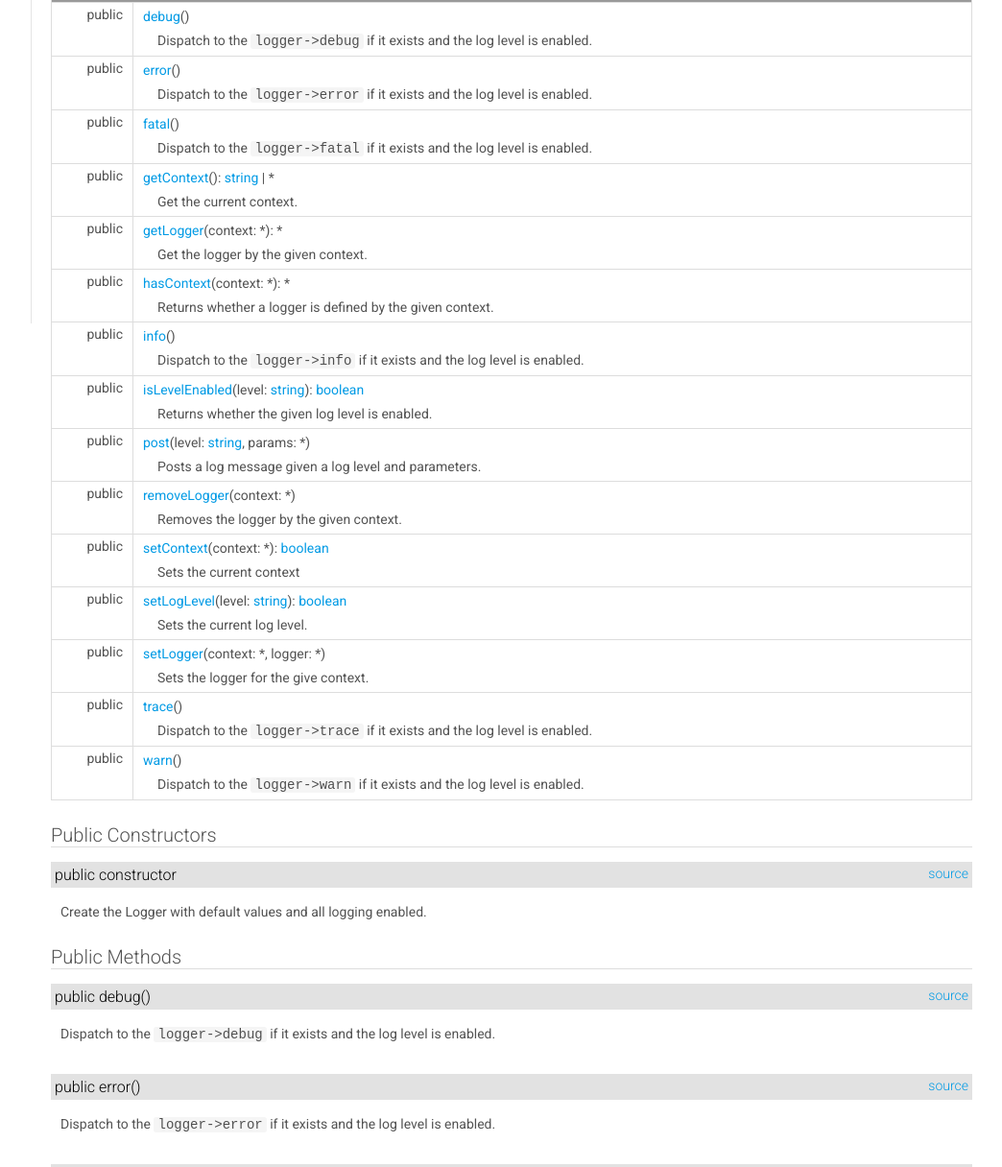
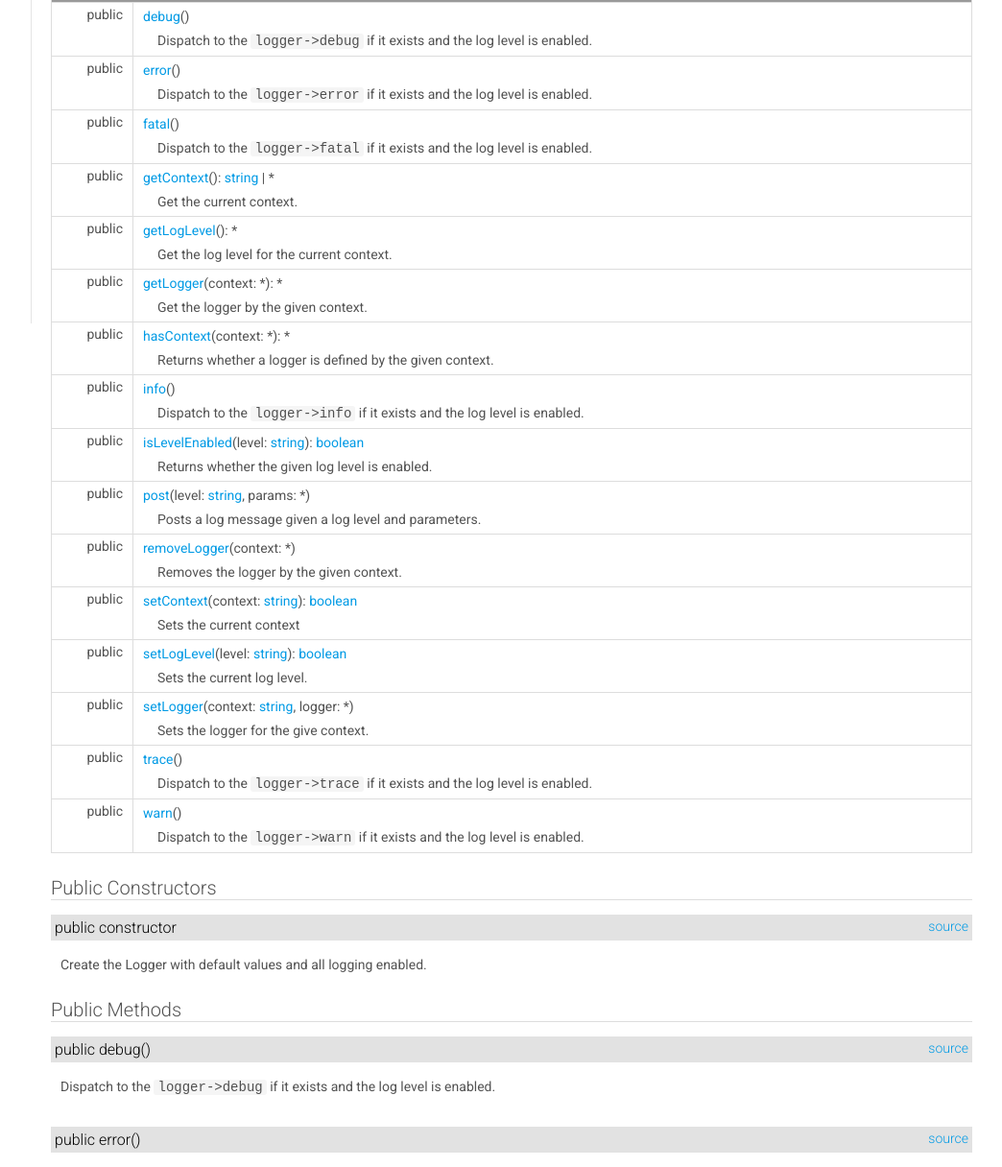
Before and after one commit to typhonjs-common/typhonjs-core-logging, a website: page docs/class/src/Logger.js~Logger.html in a window 1280 px wide. Shown: the part 477-1693 px from the top of the page at 96% size, without its empty margins (217-1261 px from the left). Drawn offline with Linux system fonts and the light colour scheme; files that its build step writes are made by us from their sources.

Commit message:
Updated docs

```diff
--- a/docs/class/src/Logger.js~Logger.html
+++ b/docs/class/src/Logger.js~Logger.html
@@ -235,6 +235,32 @@ the <code>setLogger</code> method. Change the logging context by invoking <code>
     <td>
       <div>
         <p>
+           <span data-ice="name"><span><a href="class/src/Logger.js~Logger.html#instance-method-getLogLevel">getLogLevel</a></span></span><span data-ice="signature">(): <span>*</span></span>
+        </p>
+      </div>
+      <div>
+
+
+        <div data-ice="description"><p>Get the log level for the current context.</p>
+</div>
+      </div>
+    </td>
+    <td>
+
+
+    </td>
+  </tr>
+<tr data-ice="target">
+    <td>
+      <span class="access" data-ice="access">public</span>
+
+
+
+      <span class="override" data-ice="override"></span>
+    </td>
+    <td>
+      <div>
+        <p>
            <span data-ice="name"><span><a href="class/src/Logger.js~Logger.html#instance-method-getLogger">getLogger</a></span></span><span data-ice="signature">(context: <span>*</span>): <span>*</span></span>
         </p>
       </div>
@@ -391,7 +417,7 @@ the <code>setLogger</code> method. Change the logging context by invoking <code>
     <td>
       <div>
         <p>
-           <span data-ice="name"><span><a href="class/src/Logger.js~Logger.html#instance-method-setContext">setContext</a></span></span><span data-ice="signature">(context: <span>*</span>): <span><a href="https://developer.mozilla.org/en-US/docs/Web/JavaScript/Reference/Global_Objects/Boolean">boolean</a></span></span>
+           <span data-ice="name"><span><a href="class/src/Logger.js~Logger.html#instance-method-setContext">setContext</a></span></span><span data-ice="signature">(context: <span><a href="https://developer.mozilla.org/en-US/docs/Web/JavaScript/Reference/Global_Objects/String">string</a></span>): <span><a href="https://developer.mozilla.org/en-US/docs/Web/JavaScript/Reference/Global_Objects/Boolean">boolean</a></span></span>
         </p>
       </div>
       <div>
@@ -443,7 +469,7 @@ the <code>setLogger</code> method. Change the logging context by invoking <code>
     <td>
       <div>
         <p>
-           <span data-ice="name"><span><a href="class/src/Logger.js~Logger.html#instance-method-setLogger">setLogger</a></span></span><span data-ice="signature">(context: <span>*</span>, logger: <span>*</span>)</span>
+           <span data-ice="name"><span><a href="class/src/Logger.js~Logger.html#instance-method-setLogger">setLogger</a></span></span><span data-ice="signature">(context: <span><a href="https://developer.mozilla.org/en-US/docs/Web/JavaScript/Reference/Global_Objects/String">string</a></span>, logger: <span>*</span>)</span>
         </p>
       </div>
       <div>
@@ -576,7 +602,7 @@ the <code>setLogger</code> method. Change the logging context by invoking <code>
     <span class="right-info">
 
 
-      <span data-ice="source"><span><a href="file/src/Logger.js.html#lineNumber46">source</a></span></span>
+      <span data-ice="source"><span><a href="file/src/Logger.js.html#lineNumber48">source</a></span></span>
     </span>
   </h3>
 
@@ -617,7 +643,7 @@ the <code>setLogger</code> method. Change the logging context by invoking <code>
     <span class="right-info">
 
 
-      <span data-ice="source"><span><a href="file/src/Logger.js.html#lineNumber60">source</a></span></span>
+      <span data-ice="source"><span><a href="file/src/Logger.js.html#lineNumber62">source</a></span></span>
     </span>
   </h3>
 
@@ -658,7 +684,7 @@ the <code>setLogger</code> method. Change the logging context by invoking <code>
     <span class="right-info">
 
 
-      <span data-ice="source"><span><a href="file/src/Logger.js.html#lineNumber74">source</a></span></span>
+      <span data-ice="source"><span><a href="file/src/Logger.js.html#lineNumber76">source</a></span></span>
     </span>
   </h3>
 
@@ -699,7 +725,7 @@ the <code>setLogger</code> method. Change the logging context by invoking <code>
     <span class="right-info">
 
 
-      <span data-ice="source"><span><a href="file/src/Logger.js.html#lineNumber90">source</a></span></span>
+      <span data-ice="source"><span><a href="file/src/Logger.js.html#lineNumber92">source</a></span></span>
     </span>
   </h3>
 
@@ -740,6 +766,57 @@ the <code>setLogger</code> method. Change the logging context by invoking <code>
 
 </div>
 <div class="detail" data-ice="detail">
+  <h3 data-ice="anchor" id="instance-method-getLogLevel">
+    <span class="access" data-ice="access">public</span>
+
+
+
+
+    <span data-ice="name">getLogLevel</span><span data-ice="signature">(): <span>*</span></span>
+    <span class="right-info">
+
+
+      <span data-ice="source"><span><a href="file/src/Logger.js.html#lineNumber102">source</a></span></span>
+    </span>
+  </h3>
+
+
+
+
+  <div data-ice="description"><p>Get the log level for the current context.</p>
+</div>
+
+
+
+  <div data-ice="properties">
+</div>
+
+  <div class="return-params" data-ice="returnParams">
+    <h4>Return:</h4>
+    <table>
+      <tr>
+        <td class="return-type" data-ice="returnType"><span>*</span></td>
+
+      </tr>
+    </table>
+    <div data-ice="returnProperties">
+</div>
+  </div>
+
+
+
+
+
+
+
+
+
+
+
+
+
+</div>
+<div class="detail" data-ice="detail">
   <h3 data-ice="anchor" id="instance-method-getLogger">
     <span class="access" data-ice="access">public</span>
 
@@ -750,7 +827,7 @@ the <code>setLogger</code> method. Change the logging context by invoking <code>
     <span class="right-info">
 
 
-      <span data-ice="source"><span><a href="file/src/Logger.js.html#lineNumber101">source</a></span></span>
+      <span data-ice="source"><span><a href="file/src/Logger.js.html#lineNumber113">source</a></span></span>
     </span>
   </h3>
 
@@ -818,7 +895,7 @@ the <code>setLogger</code> method. Change the logging context by invoking <code>
     <span class="right-info">
 
 
-      <span data-ice="source"><span><a href="file/src/Logger.js.html#lineNumber112">source</a></span></span>
+      <span data-ice="source"><span><a href="file/src/Logger.js.html#lineNumber124">source</a></span></span>
     </span>
   </h3>
 
@@ -886,7 +963,7 @@ the <code>setLogger</code> method. Change the logging context by invoking <code>
     <span class="right-info">
 
 
-      <span data-ice="source"><span><a href="file/src/Logger.js.html#lineNumber139">source</a></span></span>
+      <span data-ice="source"><span><a href="file/src/Logger.js.html#lineNumber151">source</a></span></span>
     </span>
   </h3>
 
@@ -927,7 +1004,7 @@ the <code>setLogger</code> method. Change the logging context by invoking <code>
     <span class="right-info">
 
 
-      <span data-ice="source"><span><a href="file/src/Logger.js.html#lineNumber123">source</a></span></span>
+      <span data-ice="source"><span><a href="file/src/Logger.js.html#lineNumber135">source</a></span></span>
     </span>
   </h3>
 
@@ -995,7 +1072,7 @@ the <code>setLogger</code> method. Change the logging context by invoking <code>
     <span class="right-info">
 
 
-      <span data-ice="source"><span><a href="file/src/Logger.js.html#lineNumber156">source</a></span></span>
+      <span data-ice="source"><span><a href="file/src/Logger.js.html#lineNumber168">source</a></span></span>
     </span>
   </h3>
 
@@ -1060,7 +1137,7 @@ the <code>setLogger</code> method. Change the logging context by invoking <code>
     <span class="right-info">
 
 
-      <span data-ice="source"><span><a href="file/src/Logger.js.html#lineNumber203">source</a></span></span>
+      <span data-ice="source"><span><a href="file/src/Logger.js.html#lineNumber215">source</a></span></span>
     </span>
   </h3>
 
@@ -1114,11 +1191,11 @@ the <code>setLogger</code> method. Change the logging context by invoking <code>
 
 
 
-    <span data-ice="name">setContext</span><span data-ice="signature">(context: <span>*</span>): <span><a href="https://developer.mozilla.org/en-US/docs/Web/JavaScript/Reference/Global_Objects/Boolean">boolean</a></span></span>
+    <span data-ice="name">setContext</span><span data-ice="signature">(context: <span><a href="https://developer.mozilla.org/en-US/docs/Web/JavaScript/Reference/Global_Objects/String">string</a></span>): <span><a href="https://developer.mozilla.org/en-US/docs/Web/JavaScript/Reference/Global_Objects/Boolean">boolean</a></span></span>
     <span class="right-info">
 
 
-      <span data-ice="source"><span><a href="file/src/Logger.js.html#lineNumber214">source</a></span></span>
+      <span data-ice="source"><span><a href="file/src/Logger.js.html#lineNumber226">source</a></span></span>
     </span>
   </h3>
 
@@ -1140,7 +1217,7 @@ the <code>setLogger</code> method. Change the logging context by invoking <code>
 
     <tr data-ice="property" data-depth="0">
       <td data-ice="name" data-depth="0">context</td>
-      <td data-ice="type"><span>*</span></td>
+      <td data-ice="type"><span><a href="https://developer.mozilla.org/en-US/docs/Web/JavaScript/Reference/Global_Objects/String">string</a></span></td>
       <td data-ice="appendix"></td>
       <td data-ice="description"><p>The context to set.</p>
 </td>
@@ -1186,7 +1263,7 @@ the <code>setLogger</code> method. Change the logging context by invoking <code>
     <span class="right-info">
 
 
-      <span data-ice="source"><span><a href="file/src/Logger.js.html#lineNumber231">source</a></span></span>
+      <span data-ice="source"><span><a href="file/src/Logger.js.html#lineNumber243">source</a></span></span>
     </span>
   </h3>
 
@@ -1250,11 +1327,11 @@ the <code>setLogger</code> method. Change the logging context by invoking <code>
 
 
 
-    <span data-ice="name">setLogger</span><span data-ice="signature">(context: <span>*</span>, logger: <span>*</span>)</span>
+    <span data-ice="name">setLogger</span><span data-ice="signature">(context: <span><a href="https://developer.mozilla.org/en-US/docs/Web/JavaScript/Reference/Global_Objects/String">string</a></span>, logger: <span>*</span>)</span>
     <span class="right-info">
 
 
-      <span data-ice="source"><span><a href="file/src/Logger.js.html#lineNumber250">source</a></span></span>
+      <span data-ice="source"><span><a href="file/src/Logger.js.html#lineNumber263">source</a></span></span>
     </span>
   </h3>
 
@@ -1276,7 +1353,7 @@ the <code>setLogger</code> method. Change the logging context by invoking <code>
 
     <tr data-ice="property" data-depth="0">
       <td data-ice="name" data-depth="0">context</td>
-      <td data-ice="type"><span>*</span></td>
+      <td data-ice="type"><span><a href="https://developer.mozilla.org/en-US/docs/Web/JavaScript/Reference/Global_Objects/String">string</a></span></td>
       <td data-ice="appendix"></td>
       <td data-ice="description"><p>The context to set.</p>
 </td>
@@ -1319,7 +1396,7 @@ the <code>setLogger</code> method. Change the logging context by invoking <code>
     <span class="right-info">
 
 
-      <span data-ice="source"><span><a href="file/src/Logger.js.html#lineNumber258">source</a></span></span>
+      <span data-ice="source"><span><a href="file/src/Logger.js.html#lineNumber281">source</a></span></span>
     </span>
   </h3>
 
@@ -1360,7 +1437,7 @@ the <code>setLogger</code> method. Change the logging context by invoking <code>
     <span class="right-info">
 
 
-      <span data-ice="source"><span><a href="file/src/Logger.js.html#lineNumber272">source</a></span></span>
+      <span data-ice="source"><span><a href="file/src/Logger.js.html#lineNumber295">source</a></span></span>
     </span>
   </h3>
 
--- a/docs/script/search_index.js
+++ b/docs/script/search_index.js
@@ -438,6 +438,12 @@ window.esdocSearchIndex = [
     "method"
   ],
   [
+    "src/logger.js~logger#getloglevel",
+    "class/src/Logger.js~Logger.html#instance-method-getLogLevel",
+    "src/Logger.js~Logger#getLogLevel",
+    "method"
+  ],
+  [
     "src/logger.js~logger#getlogger",
     "class/src/Logger.js~Logger.html#instance-method-getLogger",
     "src/Logger.js~Logger#getLogger",
```
Also changed, not shown: docs/file/src/Logger.js.html (+40 -17 lines), docs/source.html (+5 -5 lines).
